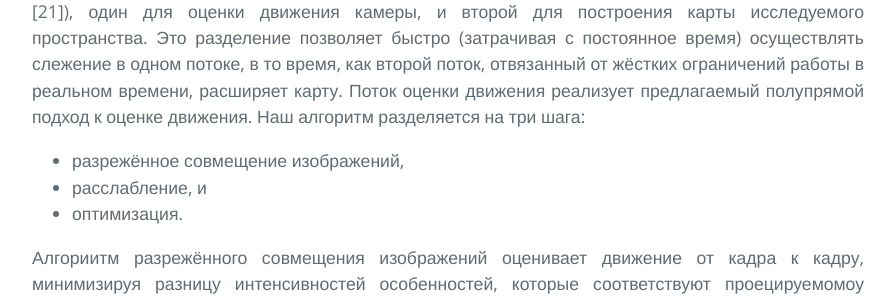
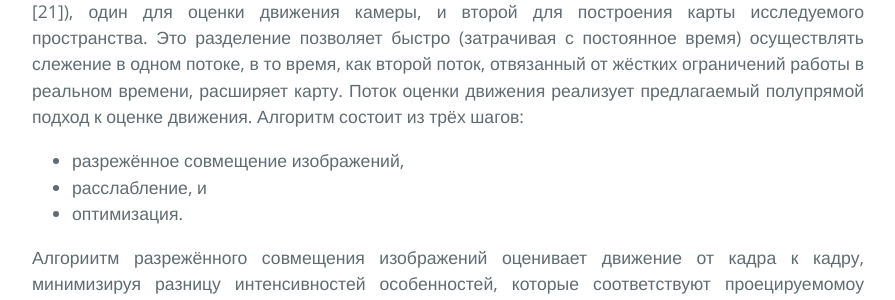
Before and after one commit to i-v-s/slam, a Jekyll site: the page built from svo2.md, in a window 1280 px wide and 900 px high, scrolled down 6426 px. Shown: the part 288-588 px from the top of the window, without its empty margins (192-1087 px from the left). Built offline with Jekyll 4.4.1, drawn with Linux system fonts in a browser that asks for light colours; our own code applies the rules of GitHub Pages for plain Markdown files; some of the changed text lies outside the part shown.

Commit message:
Обновлено svo2.md

```diff
--- a/svo2.md
+++ b/svo2.md
@@ -276,8 +276,8 @@ work [45].
 (затрачивая с постоянное время) осуществлять слежение в одном потоке, в то время,
 как второй поток, отвязанный от жёстких ограничений работы в реальном времени, расширяет карту.
 Поток оценки движения реализует предлагаемый
-полупрямой подход к оценке движения. Наш алгоритм разделяется
-на три шага:
+полупрямой подход к оценке движения. Алгоритм состоит из трёх
+шагов:
 - разрежённое совмещение изображений,
 - расслабление, и
 - оптимизация.
```
